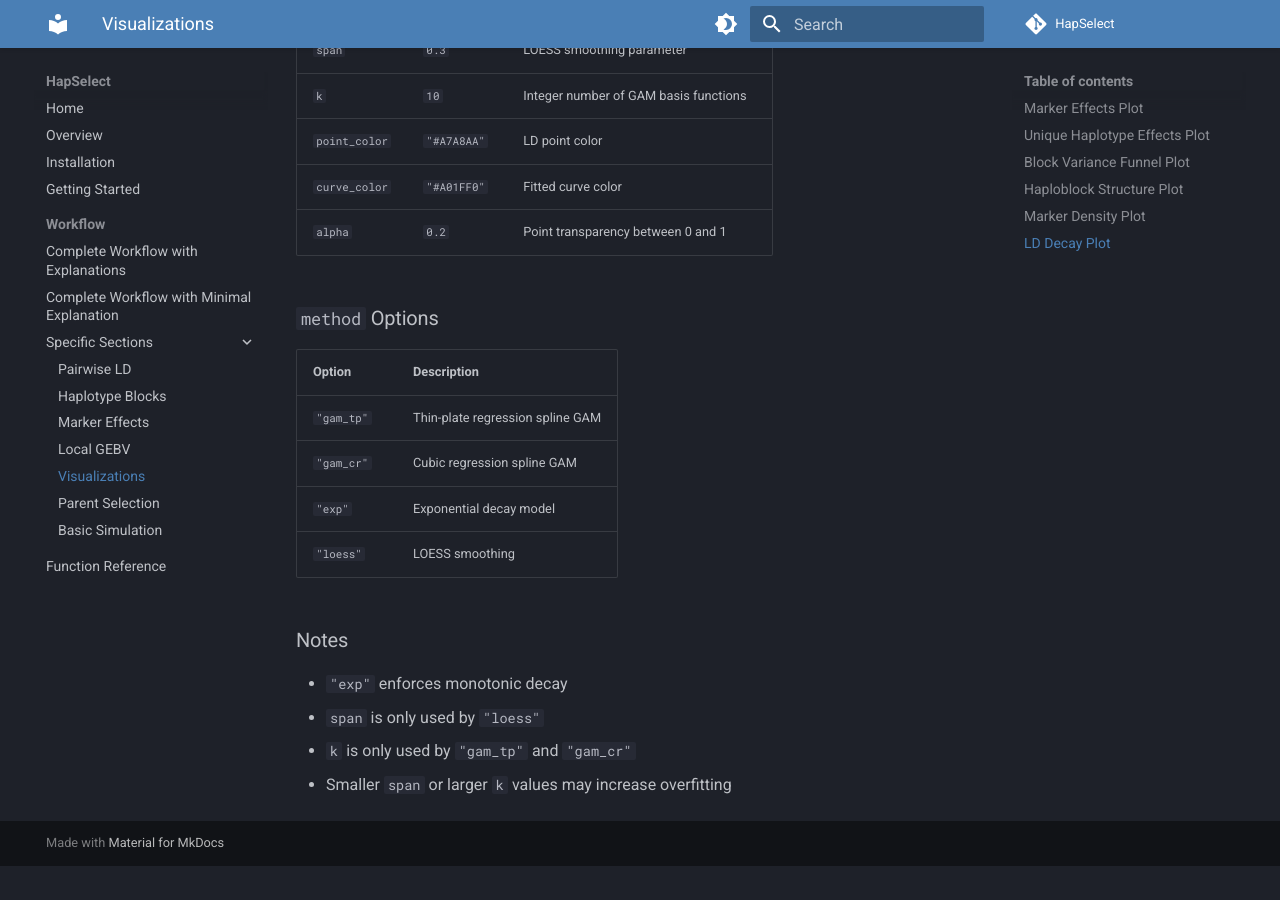
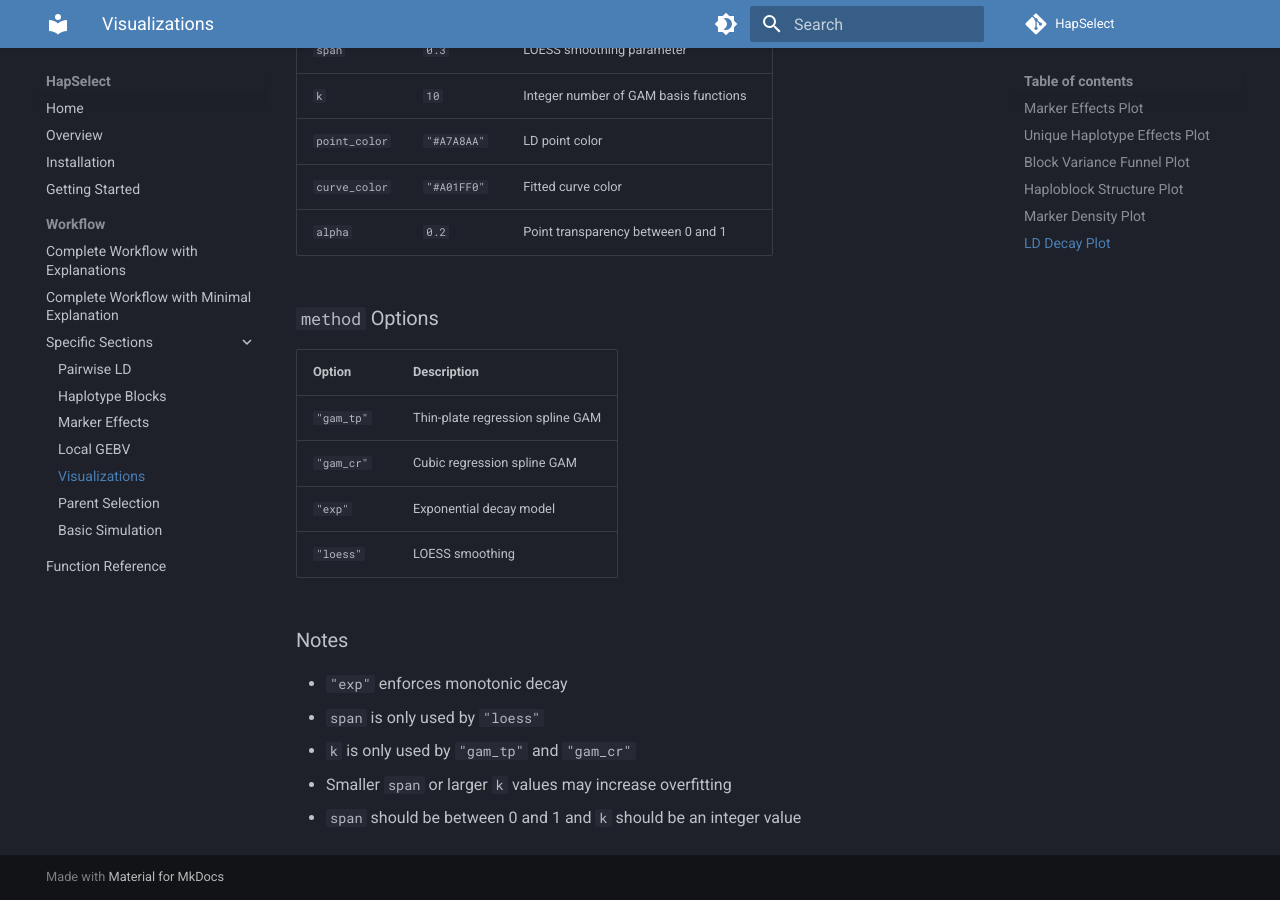
Before and after one commit to wrshf7/HapSelect-Docs, an MkDocs documentation site: the page built from docs/workflow/visualizations.md, in a window 1280 px wide and 900 px high, scrolled down 6233 px. Built offline with MkDocs 1.6.1 and Material for MkDocs 9.7.7, drawn with Linux system fonts in a browser that asks for light colours; comment, search, counter and statistics services are not loaded; before the commit the page ends 7099 px from its top, so only the background shows below that.

Commit message:
Update visualizations.md

```diff
--- a/docs/workflow/visualizations.md
+++ b/docs/workflow/visualizations.md
@@ -250,3 +250,4 @@ plot_ld_decay(
 - `span` is only used by `"loess"`
 - `k` is only used by `"gam_tp"` and `"gam_cr"`
 - Smaller `span` or larger `k` values may increase overfitting
+- `span` should be between 0 and 1 and `k` should be an integer value
```
